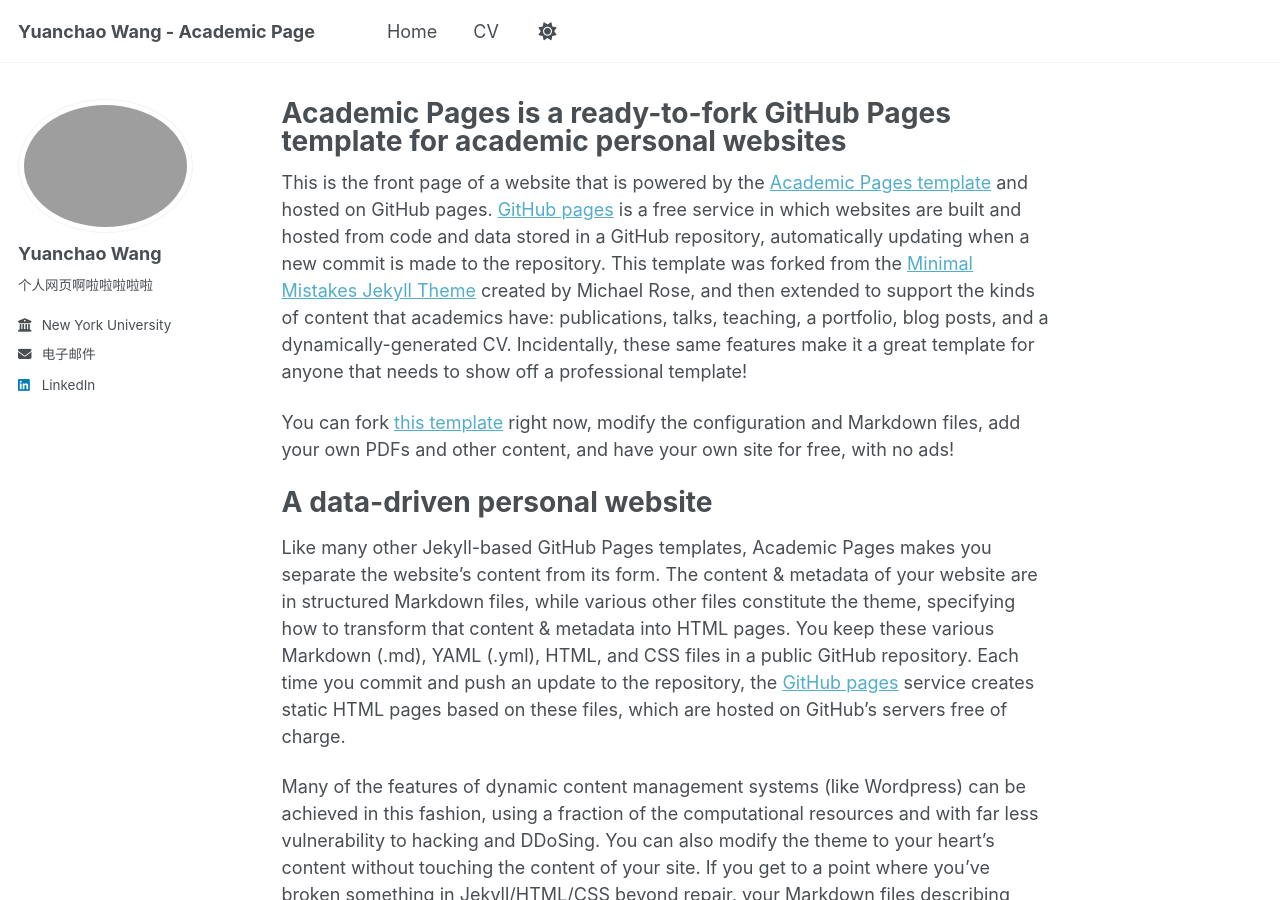
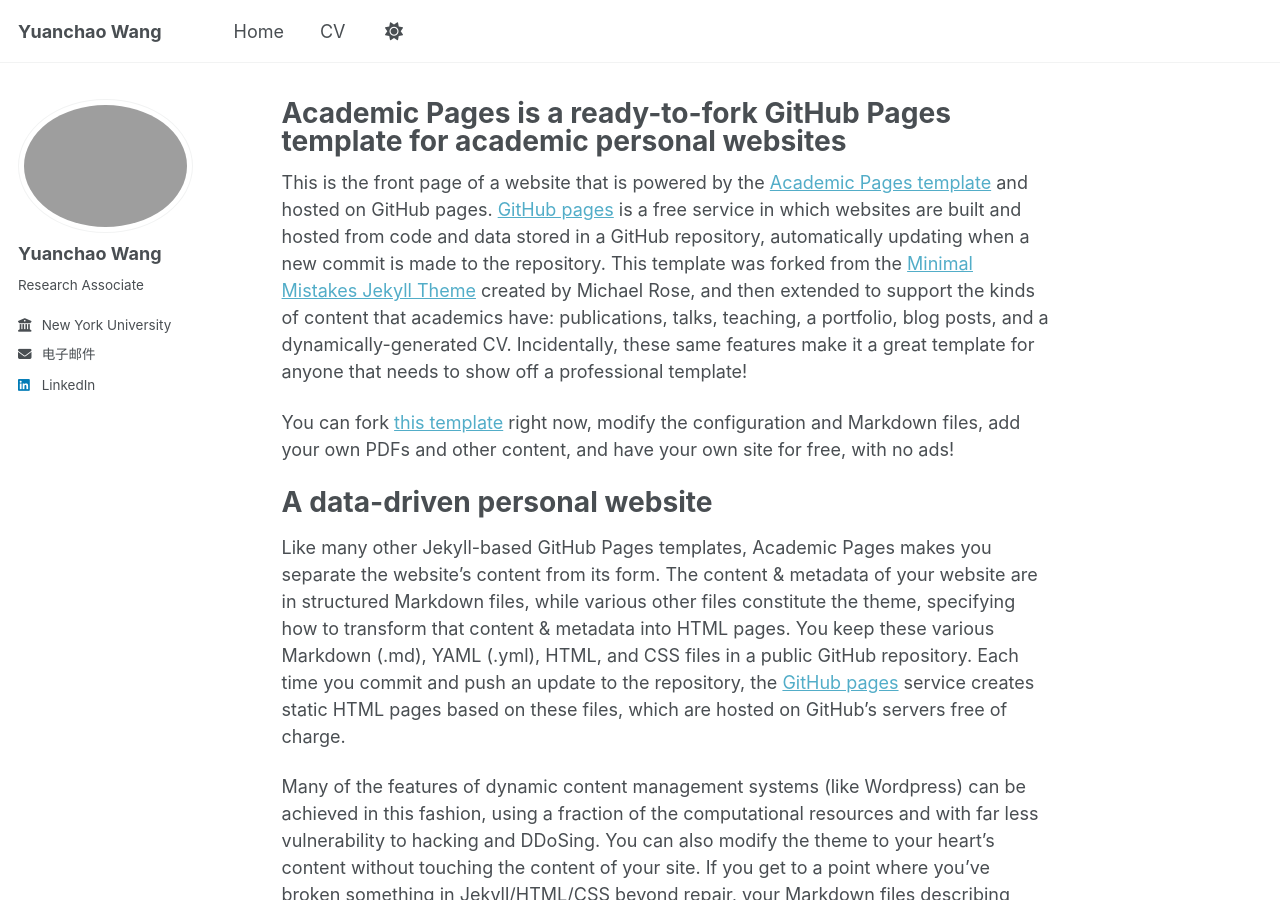
Before and after one commit to JohnnyWyc/JohnnyWyc.github.io, a Jekyll site: the page built from _pages/about.md, in a window 1280 px wide and 900 px high. Built offline with Jekyll 4.4.1, drawn with Linux system fonts in a browser that asks for light colours; a script bundle is joined from its source files by our own code; library files that are not in the unit come from our copies.

Commit message:
Update _config.yml

```diff
--- a/_config.yml
+++ b/_config.yml
@@ -9,9 +9,9 @@
 # Basic Site Settings
 locale: "zh-CN"
 site_theme: "default"     # 可选 "air" "sunrise" "mint" "dirt" "contrast"
-title: "Yuanchao Wang - Academic Page"
+title: "Yuanchao Wang"
 name: "Yuanchao Wang"
-description: "科研主页 / 履历展示"
+description: ""
 url: "https://JohnnyWyc.github.io"
 baseurl: ""               # 留空以用根域名
 repository: "JohnnyWyc/JohnnyWyc.github.io"
@@ -24,7 +24,7 @@ author:
   avatar           : "github.jpg"
   name             : "Yuanchao Wang"
   pronouns         : # example: "she/her"
-  bio              : "个人网页啊啦啦啦啦啦"
+  bio              : "Research Associate"
   location         :
   employer         : "New York University"
   uri              : # URL
```
